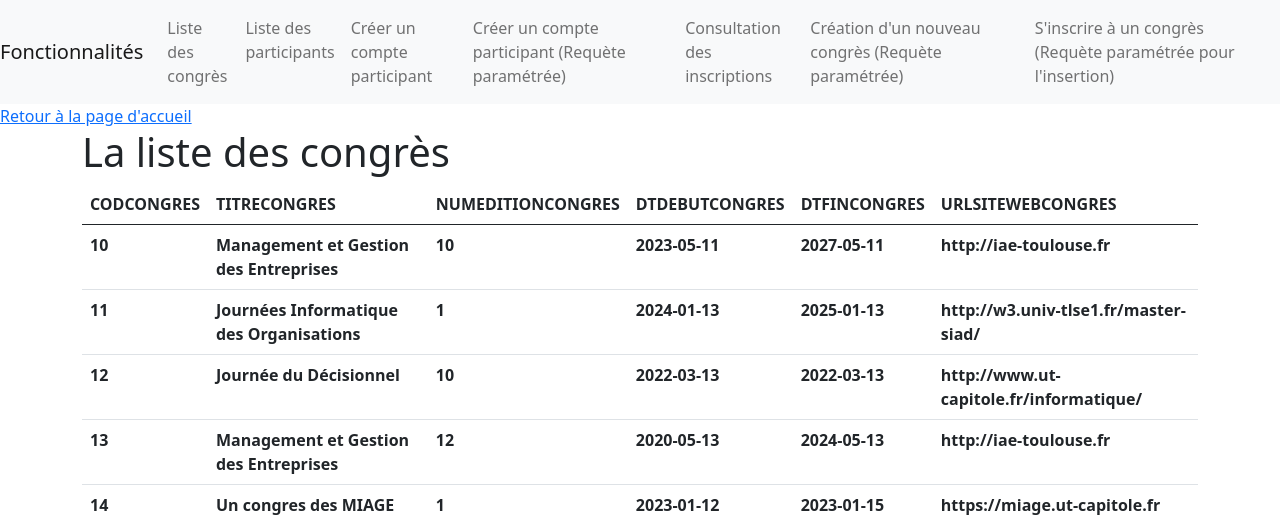
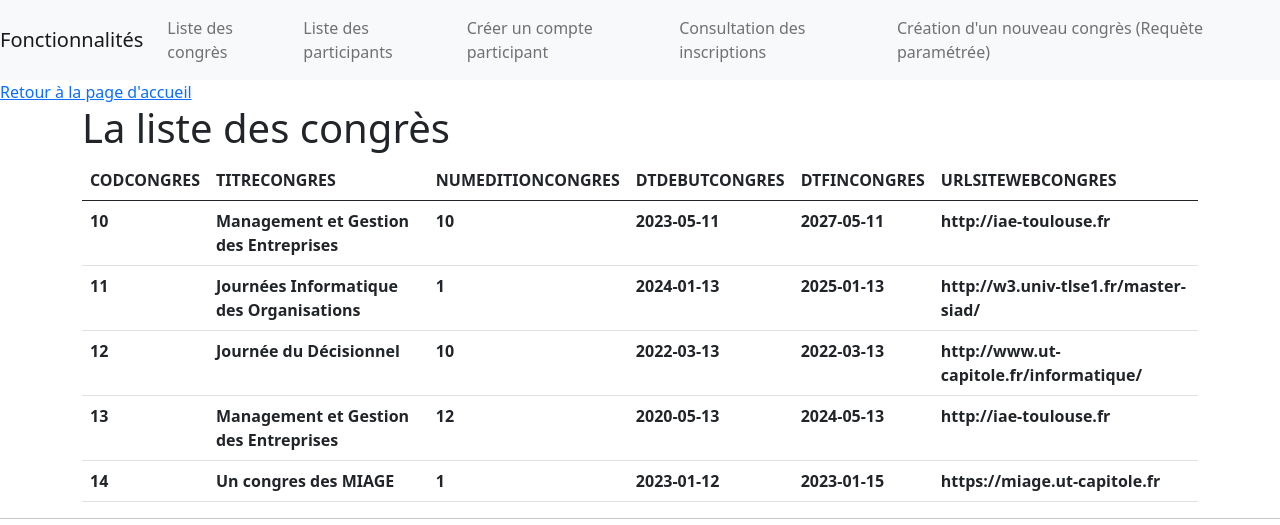
Before and after one commit to manuvai/M1_MIAGE_IM_ConcepWeb2_TP2, a Flask app: page /congres in a window 1280 px wide. Shown: the top 525 px of the page. Run offline with Flask 2, Linux system fonts and the light colour scheme; data comes from the database, SQL or seed files in the repository; lists and menus that the app fills with data are empty; some libraries are stand-ins or nearby versions.

Commit message:
fix: Suppression des liens inutiles

```diff
--- a/templates/layouts/nav.html
+++ b/templates/layouts/nav.html
@@ -17,17 +17,11 @@
                     <a class="nav-link" href="{{url_for("participants_add")}}">Créer un compte participant</a>
                 </li>
                 <li class="nav-item">
-                    <a class="nav-link" href="">Créer un compte participant (Requète paramétrée)</a>
-                </li>
-                <li class="nav-item">
                     <a class="nav-link" href="{{url_for("inscriptions_search")}}">Consultation des inscriptions</a>
                 </li>
                 <li class="nav-item">
                     <a class="nav-link" href="{{url_for("congres_add")}}">Création d'un nouveau congrès (Requète
                         paramétrée)</a>
-                </li>
-                <li class="nav-item">
-                    <a class="nav-link" href="">S'inscrire à un congrès (Requète paramétrée pour l'insertion)</a>
                 </li>
                 {% if session.get('user_id') %}
                     <li class="nav-item">
```
